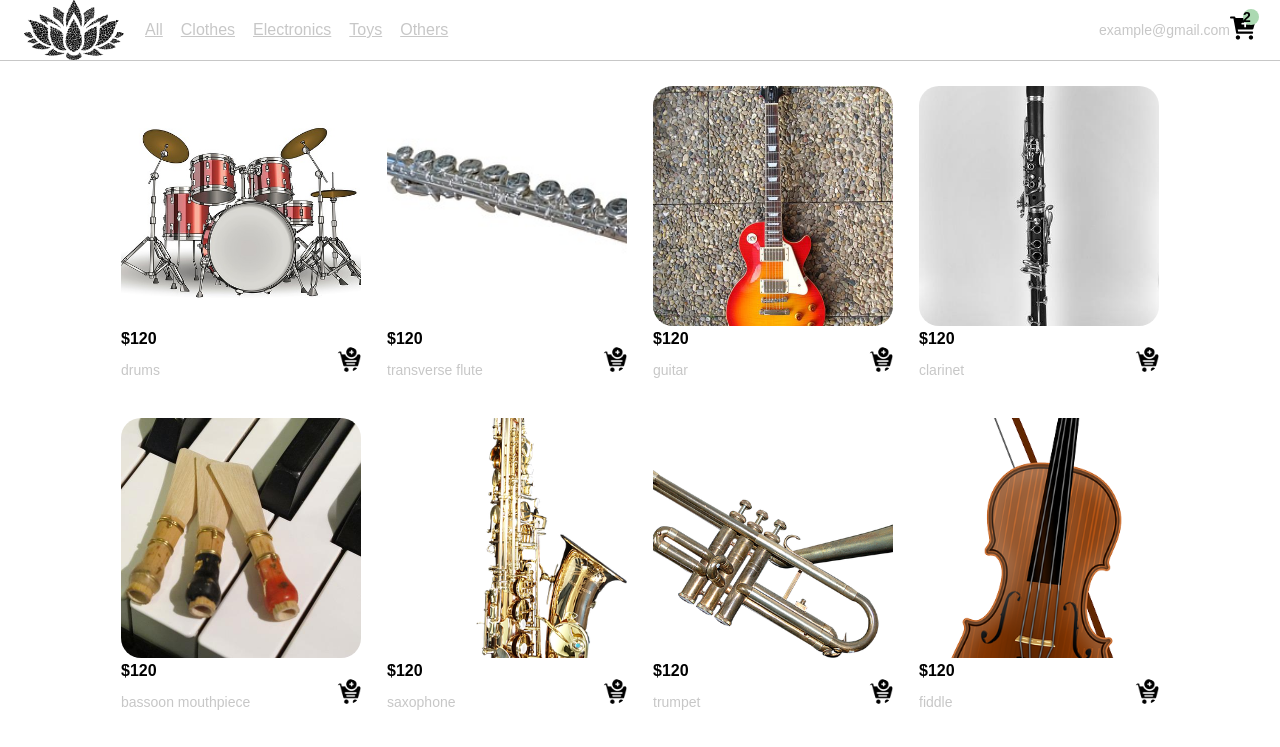
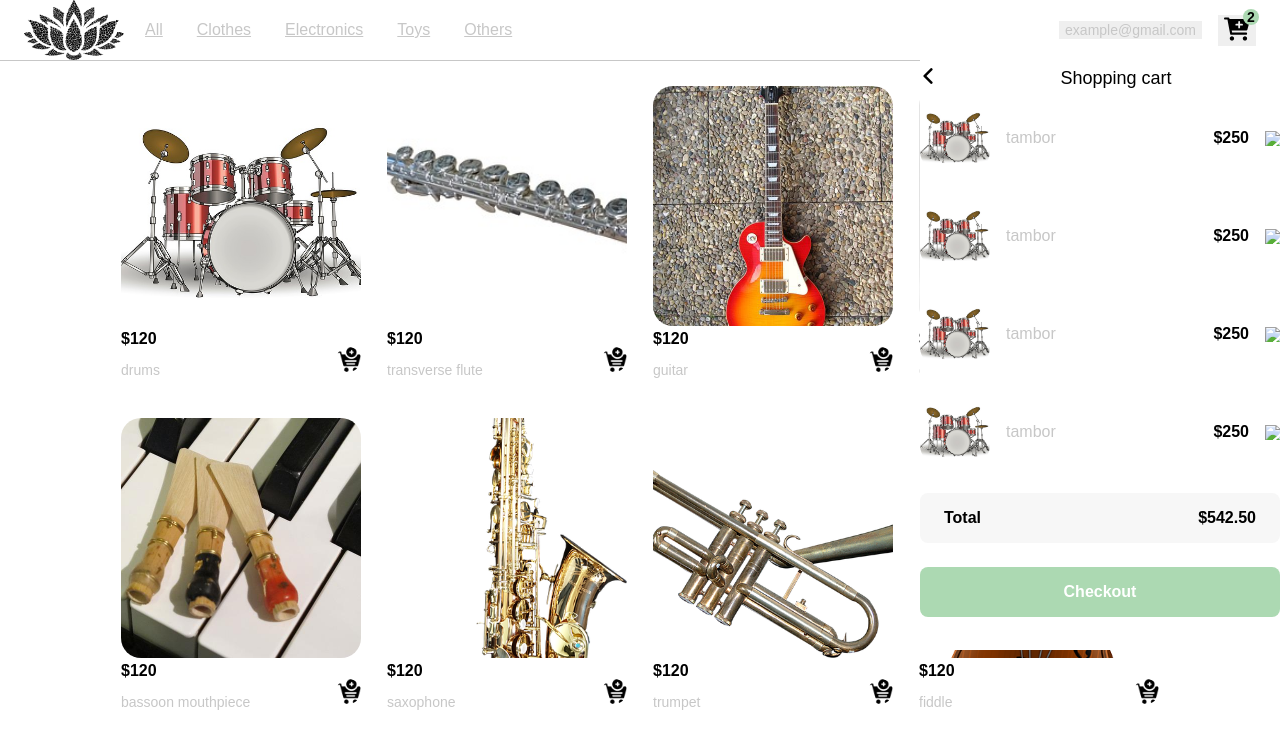
Before and after one commit to vlady2/TiendaOnline, a plain HTML site: page home.html in a window 1280 px wide. Shown: the top 747 px of the page. Drawn offline with Linux system fonts and the light colour scheme.

Commit message:
home-carrito de compras integrado

```diff
--- a/home.html
+++ b/home.html
@@ -32,10 +32,14 @@
         </div>
         <div class="navbar-right">
             <ul>
-                <li class="navbar-email">example@gmail.com</li>
+                <li class="navbar-email">
+                    <button>example@gmail.com</button>
+                </li>
                 <li class="navbar-shoping-cart">
-                    <img src="logo/cart-plus-solid.svg" alt="shopping cart">
-                    <div>2</div>
+                    <button>
+                        <img src="logo/cart-plus-solid.svg" alt="shopping cart">
+                        <div>2</div>
+                    </button>
                 </li>
             </ul>
         </div>
@@ -159,10 +163,9 @@
                     </figure>
                 </div>
             </div>
-
         </div>
     </section>
-    <!--<iframe class="iframe-carrito" src="carrito.html" frameborder="0"></iframe>-->
+    <iframe class="iframe-carrito" src="carrito.html" frameborder="0"></iframe>
     </div>
 </body>
 </html>
--- a/style.css
+++ b/style.css
@@ -423,6 +423,25 @@ body {
     display: flex;
     align-items: center;
     height: 60px;
+    gap: 16px;
+}
+
+.navbar-email button,
+.navbar-shoping-cart button {
+    color: var(--very-light-pink);
+    font-size: var(--sm);
+    border-color: var(--white);
+    border-style: none;
+}
+
+.navbar-shoping-cart button div {
+    color: black !important;
+}
+
+.navbar-email button:focus,
+.navbar-shoping-cart button:focus {
+    border-style:groove;
+    border-color: var(--hospital-green);
 }
 
 nav {
@@ -498,6 +517,16 @@ nav {
     padding-bottom: 24px;
     position: absolute;
     right: 0;
+}
+
+.iframe-carrito {
+    position: absolute;
+    z-index: 999;
+    top: 50px;
+    background-color: var(--white);
+    right: 0;
+    width: 360px;
+    height: 75%;
 }
 
 .product-detail > img:nth-child(2){
```
